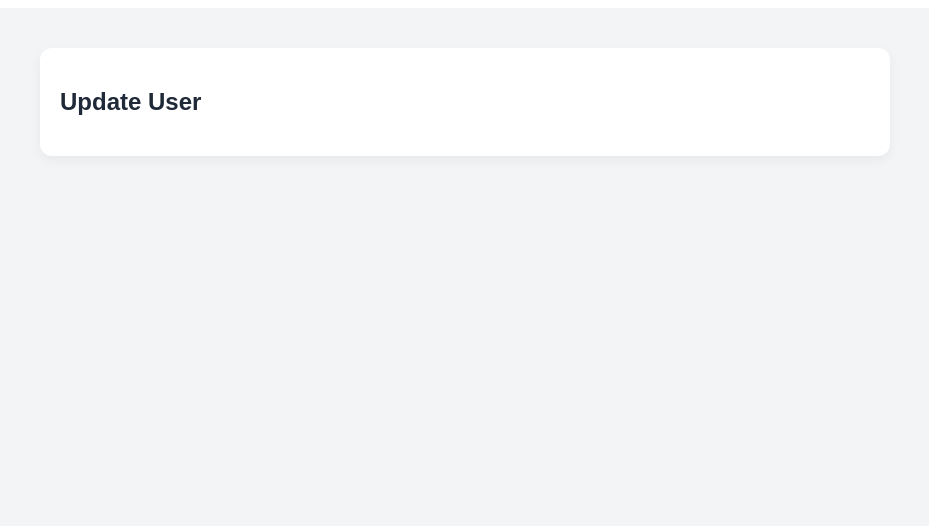
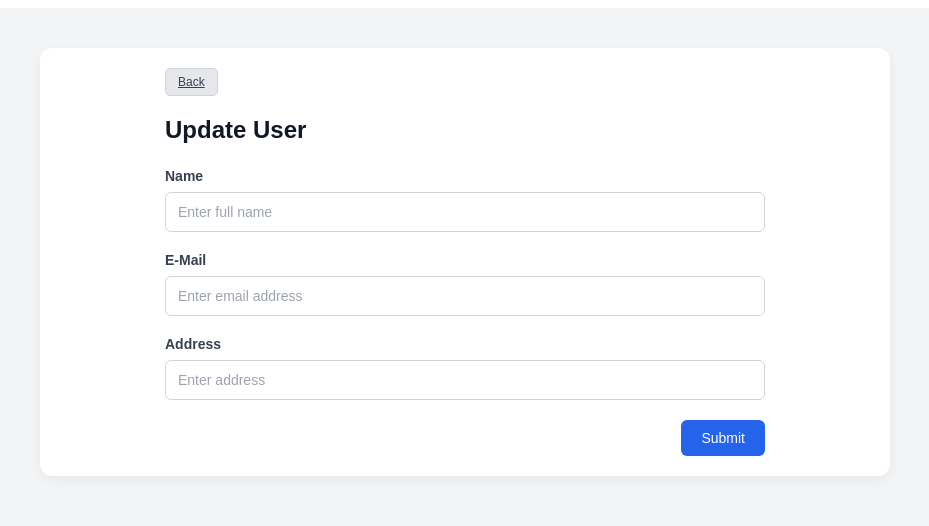
Before and after one commit to floreslog/mern-crud-application, a React (Vite) app in the folder client/: page /update/1 in a window 1280 px wide. Shown: the top 526 px of the page, without its empty margins (175-1104 px from the left). Built offline with nearby package versions, Linux system fonts and the light colour scheme; no server answers.

Commit message:
feat: implement user update functionality to update user form

```diff
--- a/client/src/update-user/UpdateUser.jsx
+++ b/client/src/update-user/UpdateUser.jsx
@@ -1,8 +1,102 @@
+import '../add-user/AddUser.css';
+import { useEffect, useState } from 'react';
+import { Link, useNavigate, useParams } from "react-router-dom";
+import axios from "axios";
+import toast from "react-hot-toast";
 
 export function UpdateUser (){
+    const users = {
+        name:"",
+        email:"",
+        address:"",
+    };
+    const [user, setUser] = useState(users);
+
+    const navigate = useNavigate();
+
+    const {id} = useParams();
+
+    const inputHandler = (e) => {
+        const {name, value} = e.target
+        console.log(name, value);
+
+        setUser({...user, [name]: value});
+    };
+
+    useEffect (() => {
+        axios.get(`http://localhost:8000/api/user/${id}`)
+        .then((response) =>{
+            setUser(response.data);
+        })
+        .catch((error) =>{
+            console.log("Error: ", error);
+        })
+    },[id]);
+
+    const submitForm = async(e) => {
+        e.preventDefault();
+        await axios.put(`http://localhost:8000/api/update/user/${id}`, user)
+        .then((response) => {
+            toast.success(response.data.message, { position: "top-right" });
+            navigate("/");
+        })
+        .catch((error) => {
+            console.log("Error: ", error)
+        })
+    };
 
     return(
-        <h1>Update User</h1>
+        <div className="add-user">
+
+            <Link to="/" type="button" className="btn-back">Back</Link>
+
+            <h2 className="add-user__title">Update User</h2>
+
+            <form className="add-user__form" onSubmit={submitForm}>
+                <div className="add-user__field">
+                <label htmlFor="name">Name</label>
+                <input
+                    type="text"
+                    id="name"
+                    value= {user.name}
+                    onChange={inputHandler}
+                    name="name"
+                    placeholder="Enter full name"
+                    required
+                />
+                </div>
+
+                <div className="add-user__field">
+                <label htmlFor="email">E-Mail</label>
+                <input
+                    type="email"
+                    id="email"
+                    value= {user.email}
+                    onChange={inputHandler}
+                    name="email"
+                    placeholder="Enter email address"
+                    required
+                />
+                </div>
+
+                <div className="add-user__field">
+                <label htmlFor="address">Address</label>
+                <input
+                    type="text"
+                    id="address"
+                    value= {user.address}
+                    onChange={inputHandler}
+                    name="address"
+                    placeholder="Enter address"
+                    required
+                />
+                </div>
+
+                <button className="add-user__submit" type="submit">
+                Submit
+                </button>
+            </form>
+        </div>
     );
 }
 
```
